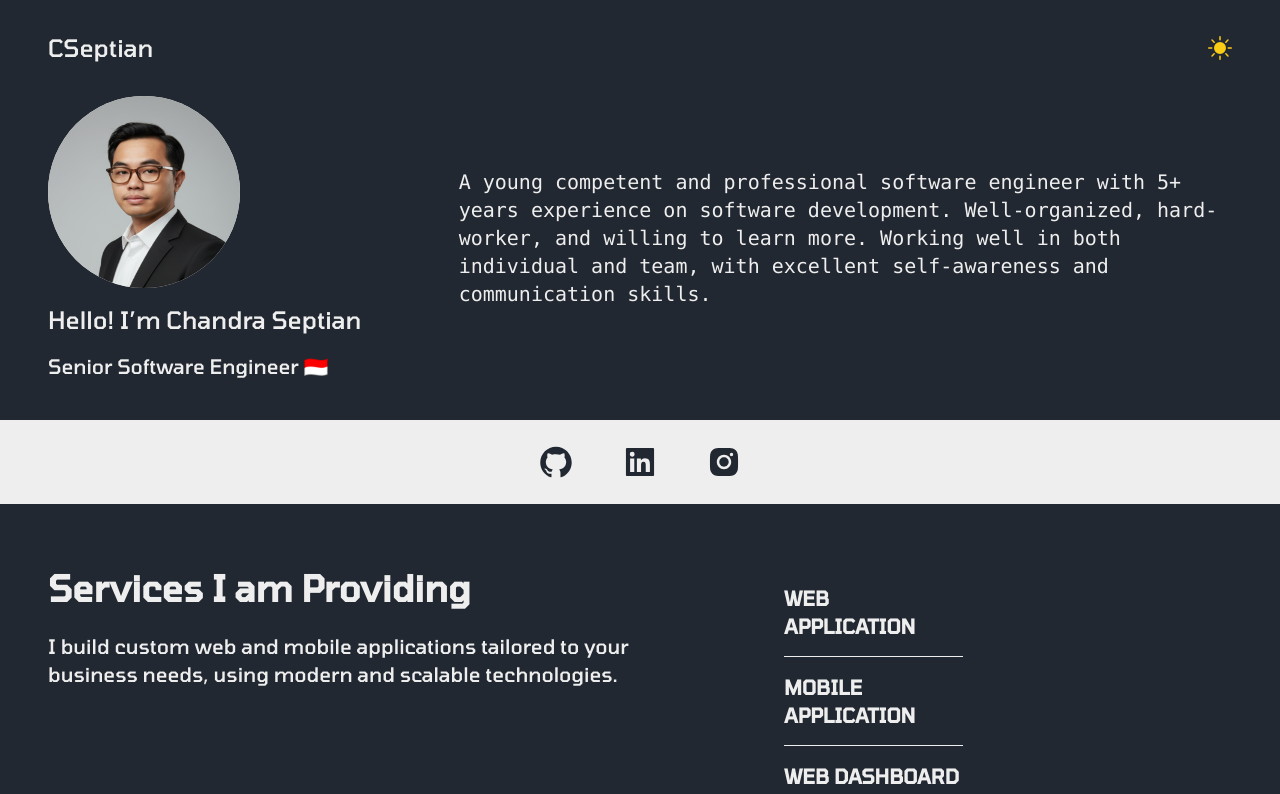
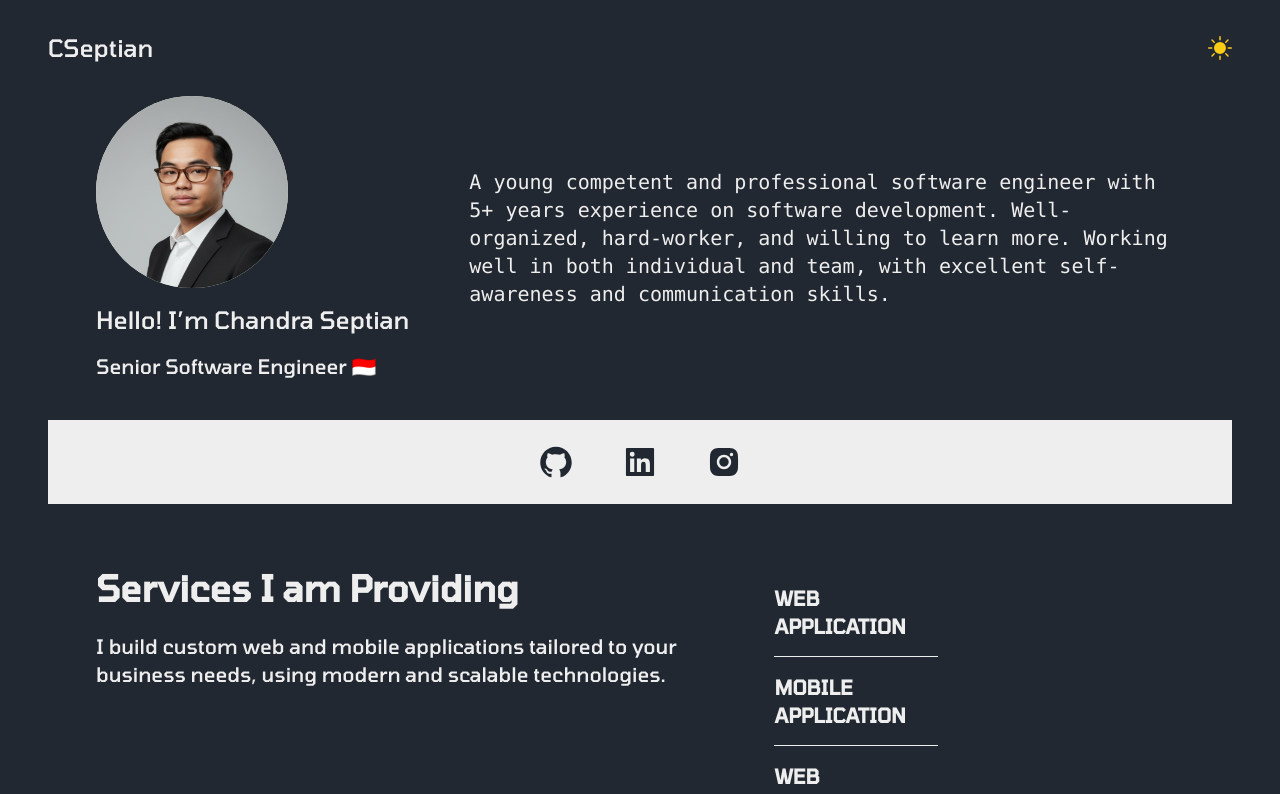
Before and after one commit to cseptian98/react-portofolio-with-tailwind, a Next.js app: page / in a window 1280 px wide. Shown: the top 794 px of the page. Built offline with nearby package versions, Linux system fonts and the light colour scheme.

Commit message:
🎨: Change component style and structure

```diff
--- a/src/components/Base/index.tsx
+++ b/src/components/Base/index.tsx
@@ -27,11 +27,12 @@ const Home = () => {
         <Navbar darkMode={darkMode} setDarkMode={setDarkMode} />
       </header>
       <main className="dark:bg-primary-dark bg-second-light">
-        <HeroSection />
-        <ServiceSection />
-        <ProjectSection />
-        <ExperienceTimeline />
-        <Footer />
+        <div className="container-max">
+          <HeroSection />
+          <ServiceSection />
+          <ExperienceTimeline />
+          <Footer />
+        </div>
       </main>
     </motion.div>
   );
--- a/src/styles/globals.css
+++ b/src/styles/globals.css
@@ -2,28 +2,61 @@
 @tailwind components;
 @tailwind utilities;
 
+:root {
+  --site-viewport-max: 90;
+}
+
 @layer components {
+  .container-max {
+    max-width: calc(var(--site-viewport-max) * 1rem);
+    margin-left: auto;
+    margin-right: auto;
+    padding-left: 1rem;
+    padding-right: 1rem;
+  }
+
+  @media (min-width: 640px) {
+    .container-max {
+      padding-left: 1.5rem;
+      padding-right: 1.5rem;
+    }
+  }
+
+  @media (min-width: 768px) {
+    .container-max {
+      padding-left: 3rem;
+      padding-right: 3rem;
+    }
+  }
+
   .gradient-color {
     @apply bg-gradient-to-br from-second-dark to-second-light dark:bg-gradient-to-br dark:from-second-light dark:to-primary-light;
   }
+
   .service-card {
     @apply flex-1 text-center text-primary-light shadow-lg p-12 rounded-xl my-10 dark:text-primary-dark;
   }
+
   .text-color {
     @apply text-primary-dark dark:text-primary-light;
   }
+
   .timeline {
     @apply border-l-4 border-primary-dark my-8 ml-6 py-12 space-y-14 dark:border-primary-light;
   }
+
   .dot {
     @apply absolute top-7 -left-5 bg-second-light h-9 w-9 rounded-full border-4 border-second-dark dark:border-primary-light;
   }
+
   .timeline-date {
     @apply text-xs text-color font-bold opacity-60 tracking-widest;
   }
+
   .timeline-company {
     @apply text-3xl text-second-light font-semibold tracking-wider mb-2;
   }
+
   .timeline-title {
     @apply text-xl text-color font-semibold tracking-wider mb-2;
   }
--- a/tailwind.config.js
+++ b/tailwind.config.js
@@ -19,8 +19,9 @@ module.exports = {
       current: "currentColor",
       "primary-dark": "#222831",
       "second-dark": "#31363F",
-      "primary-light": "#76ABAE",
+      "primary-light": colors.sky[500],
       "second-light": "#EEEEEE",
+      gray: colors.gray,
       sky: colors.sky,
       yellow: colors.yellow,
     },
```
